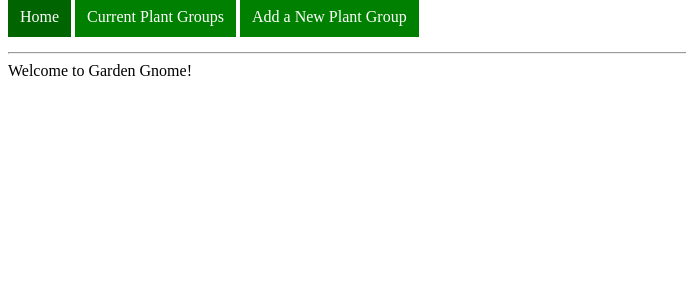
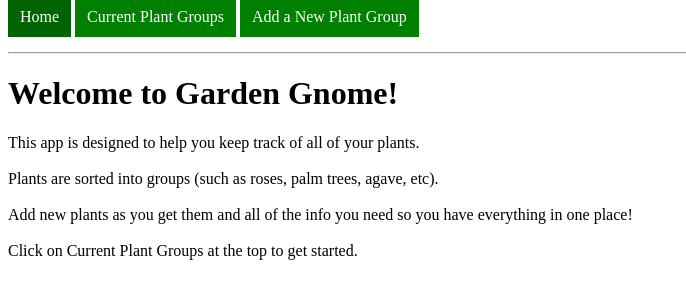
Before and after one commit to mbish08/gg-frontend, a React (Create React App) app: page / in a window 1280 px wide. Shown: the top 300 px of the page, without its empty margins (0-686 px from the left). Built offline with nearby package versions, Linux system fonts and the light colour scheme; no server answers.

Commit message:
add verbiage to home page

```diff
--- a/src/components/Home.js
+++ b/src/components/Home.js
@@ -3,7 +3,15 @@ import React from 'react';
 const Home = () => {
     return (
         <div>
+           <h1>
             Welcome to Garden Gnome!
+           </h1>
+           <p>
+               This app is designed to help you keep track of all of your plants.<br/><br/>
+               Plants are sorted into groups (such as roses, palm trees, agave, etc).<br/><br/>
+               Add new plants as you get them and all of the info you need so you have everything in one place!<br/><br/>
+               Click on Current Plant Groups at the top to get started.
+           </p>
         </div>
     );
 }
```
